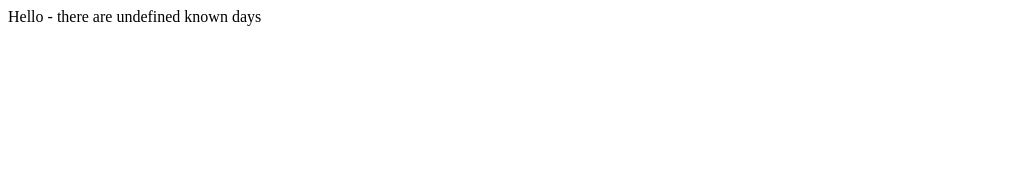
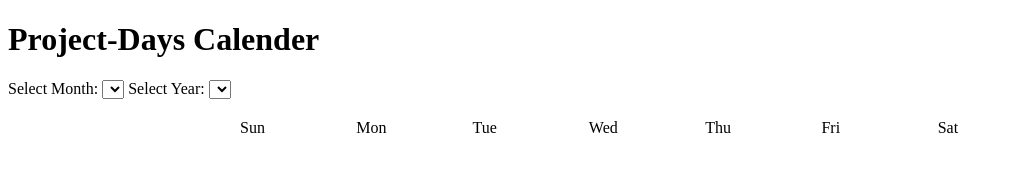
Before and after one commit to AhmadHmedann/Project-Days_Calendar, a website with bundled scripts: page index.html in a window 1280 px wide. Shown: the whole page, without its empty margins (0-1014 px from the left). Built offline with nearby package versions, Linux system fonts and the light colour scheme.

Commit message:
HTML Layout and minimal styling

```diff
--- a/index.html
+++ b/index.html
@@ -1,9 +1,45 @@
 <!DOCTYPE html>
-<html>
+<html lang="en">
     <head>
+        <meta charset="UTF-8">
+        <meta name="viewport" content="width=device-width, initial-scale=1.0"/>
         <script type="module" src="common.mjs"></script>
         <script type="module" src="web.mjs"></script>
+        <link rel="stylesheet" href="style.css"/>
+        <title>Project Days Calender</title>
     </head>
     <body>
+      <h1 id="calender-title">Project-Days Calender</h1>
+
+      <section id="controls" class="controls" aria-label="calendar controls">
+        <label for="select-month">Select Month:</label>
+        <select id="select-month" name="select-month" aria-label="Select Month"></select>
+
+        <label for="select-year">Select Year:</label>
+        <select id="select-year" name="select-year" aria-label="Select Year"></select>
+      </section>
+
+      <main role="main" aria-labelledby="calendar-title">
+        <div class="calendar" id="calendar" role="grid" aria-label="Monthly calendar">
+            <div role="rowgroup">
+                <div class="weekdays" id="weekdays" role="row">
+                    <div role="columnheader">Sun</div>
+                    <div role="columnheader">Mon</div>
+                    <div role="columnheader">Tue</div>
+                    <div role="columnheader">Wed</div>
+                    <div role="columnheader">Thu</div>
+                    <div role="columnheader">Fri</div>
+                    <div role="columnheader">Sat</div>
+                </div>
+            </div>
+
+
+            <div id="date-container" class="date" role="rowgroup">
+
+            </div>
+        </div>
+      </main>
+
+
     </body>
 </html>
--- /dev/null
+++ b/style.css
@@ -0,0 +1,32 @@
+#calendar{
+    max-width: 800px;
+    margin: 20px auto;
+    width: 95%;
+}
+
+
+#weekdays {
+display: grid;
+gap: 14px;
+grid-template-columns: repeat(7, 1fr);
+
+}
+
+#date-container {
+    display: grid;
+    gap: 4px;
+    grid-template-columns: repeat(7, 1fr);
+    grid-template-rows: repeat(5, 1fr); /* forces the injected javascript divs into exactly 5 rows */
+
+}
+
+#date-container [role="gridcell"]{
+    border: 1px solid #ddd;
+    border-radius: 6px;
+    min-height: 80px;
+    padding: 0.5rem;
+    display: flex;
+    align-items: center;
+    justify-content: center;
+    cursor: pointer;
+}
--- a/web.mjs
+++ b/web.mjs
@@ -6,6 +6,6 @@
 import { getGreeting } from "./common.mjs";
 import daysData from "./days.json" with { type: "json" };
 
-window.onload = function() {
-    document.querySelector("body").innerText = `${getGreeting()} - there are ${daysData.length} known days`;
-}
+//window.onload = function() {
+    //document.querySelector("body").innerText = `${getGreeting()} - there are ${daysData.length} known days`;
+//}
```
